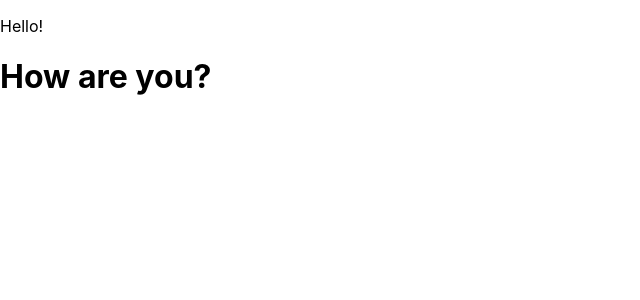
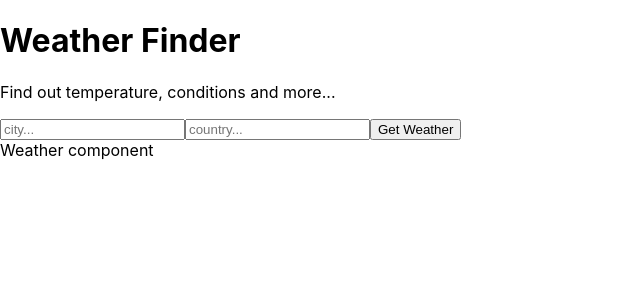
Before and after one commit to ibmiti/Weather-app, a React (Create React App) app: page / in a window 1280 px wide. Shown: the top 300 px of the page, without its empty margins (0-640 px from the left). Built offline with nearby package versions, Linux system fonts and the light colour scheme.

Commit message:
fixed errors in compile // the error occured in the inclusion of title route in Form.js file.

```diff
--- a/src/App.js
+++ b/src/App.js
@@ -1,11 +1,27 @@
 import React from "react";
 
+import Titles from "./components/Titles";
+import Form from "./components/Form";
+import Weather from "./components/Weather";
+
+
+const API_KEY = "181a59f51e6d2f159c8644b30670e4ba";
+
+
 class App extends React.Component {
+  getWeather = async () => {
+    const api_call = await fetch(`http://api.openweathermap.org/data/2.5/weather?q=Manchester,uk&appid=${API_KEY}
+      &units=metric`);
+
+    const data = await api_call.json();
+    console.log(data);
+  }
   render() {
     return (
       <div>
-        <p>Hello!</p>
-        <h1>How are you?</h1>
+        <Titles />
+        <Form />
+        <Weather />
       </div>
     );
   }
--- /dev/null
+++ b/src/components/Form.js
@@ -0,0 +1,16 @@
+import React from "react";
+
+class Form extends React.Component {
+  render() {
+    return (
+      <form>
+        <input type="text" name="city" placeholder="city..."/>
+        <input type="text" name="country" placeholder="country..."/>
+        <button>Get Weather</button>
+      </form>
+    );
+  }
+};
+
+
+export default Form;
--- /dev/null
+++ b/src/components/Titles.js
@@ -0,0 +1,14 @@
+import React from "react";
+
+class Titles extends React.Component {
+  render() {
+    return (
+      <div>
+        <h1>Weather Finder</h1>
+        <p>Find out temperature, conditions and more...</p>
+      </div>
+    );
+  }
+};
+
+export default Titles;
--- /dev/null
+++ b/src/components/Weather.js
@@ -0,0 +1,11 @@
+import React from "react";
+
+class Weather extends React.Component {
+  render() {
+    return (
+      <div>Weather component</div>
+    );
+  }
+};
+
+export default Weather;
```
